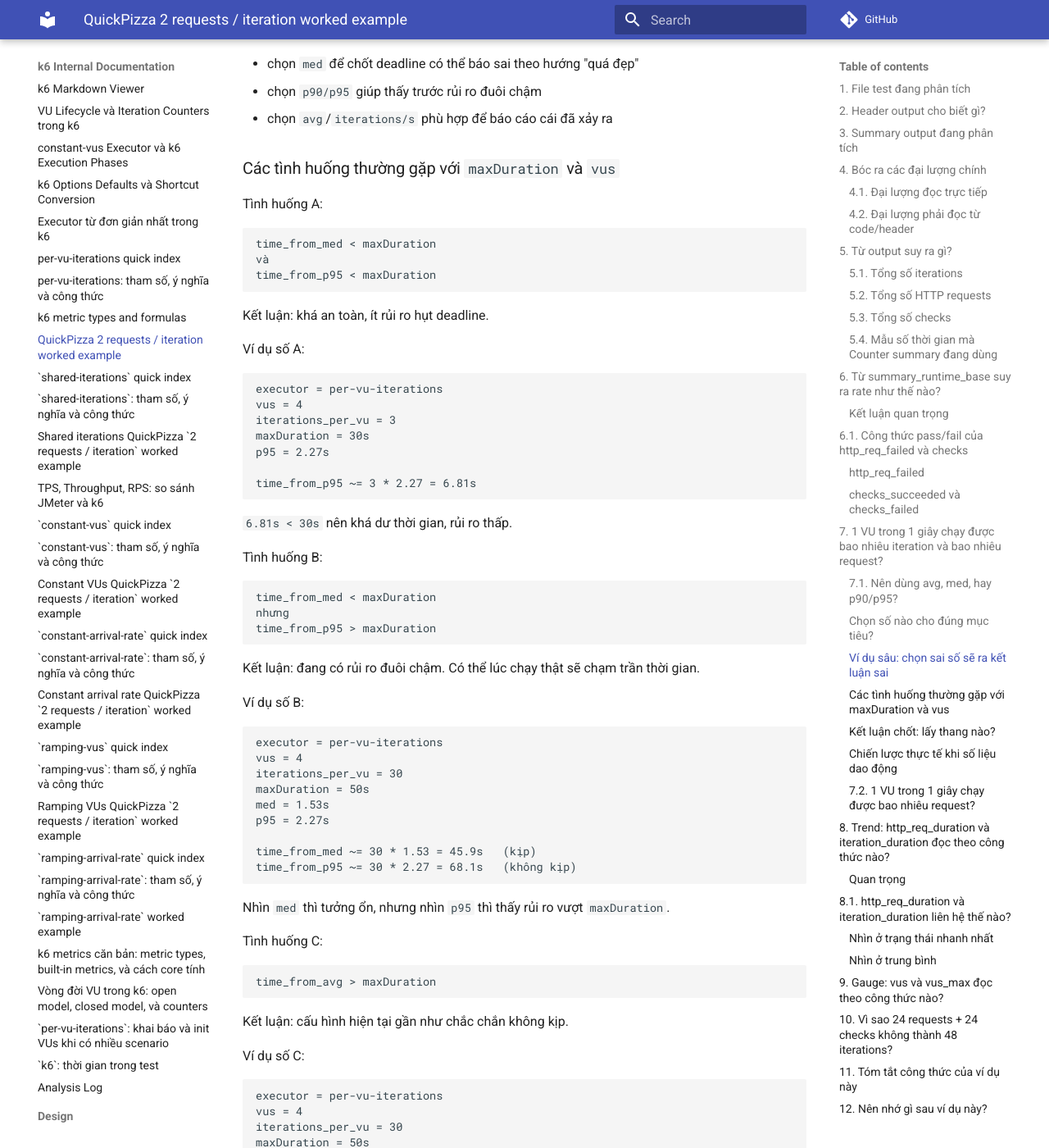
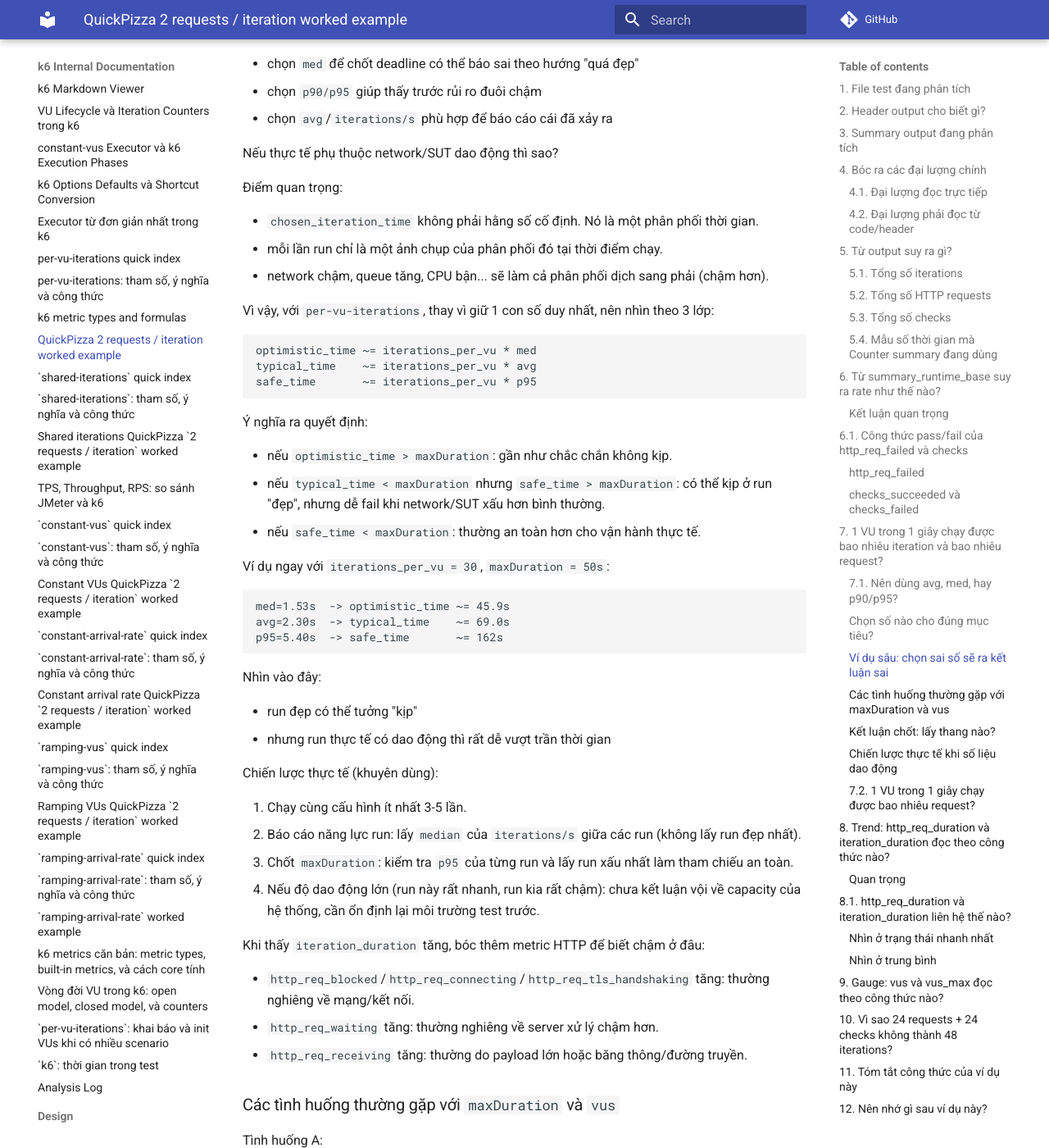
Before and after one commit to meomew-auto/markdown, an MkDocs documentation site: the page built from docs/20260515_quickpizza_two_requests_worked_example.md, in a window 1280 px wide and 1400 px high, scrolled down 13003 px. Shown: the whole window at 82% size. Built offline with MkDocs 1.6.1 and Material for MkDocs 9.7.7, drawn with Linux system fonts in a browser that asks for light colours; comment, search, counter and statistics services are not loaded.

Commit message:
Update docs

````diff
--- a/docs/20260515_quickpizza_two_requests_worked_example.md
+++ b/docs/20260515_quickpizza_two_requests_worked_example.md
@@ -634,6 +634,63 @@ Kết luận của ví dụ này:
 - chọn `p90/p95` giúp thấy trước rủi ro đuôi chậm
 - chọn `avg`/`iterations/s` phù hợp để báo cáo cái đã xảy ra
 
+Nếu thực tế phụ thuộc network/SUT dao động thì sao?
+
+Điểm quan trọng:
+
+- `chosen_iteration_time` không phải hằng số cố định. Nó là một phân phối thời gian.
+- mỗi lần run chỉ là một ảnh chụp của phân phối đó tại thời điểm chạy.
+- network chậm, queue tăng, CPU bận... sẽ làm cả phân phối dịch sang phải (chậm hơn).
+
+Vì vậy, với `per-vu-iterations`, thay vì giữ 1 con số duy nhất, nên nhìn theo 3 lớp:
+
+```text
+optimistic_time ~= iterations_per_vu * med
+typical_time    ~= iterations_per_vu * avg
+safe_time       ~= iterations_per_vu * p95
+```
+
+Ý nghĩa ra quyết định:
+
+- nếu `optimistic_time > maxDuration`:
+  gần như chắc chắn không kịp.
+- nếu `typical_time < maxDuration` nhưng `safe_time > maxDuration`:
+  có thể kịp ở run "đẹp", nhưng dễ fail khi network/SUT xấu hơn bình thường.
+- nếu `safe_time < maxDuration`:
+  thường an toàn hơn cho vận hành thực tế.
+
+Ví dụ ngay với `iterations_per_vu = 30`, `maxDuration = 50s`:
+
+```text
+med=1.53s  -> optimistic_time ~= 45.9s
+avg=2.30s  -> typical_time    ~= 69.0s
+p95=5.40s  -> safe_time       ~= 162s
+```
+
+Nhìn vào đây:
+
+- run đẹp có thể tưởng "kịp"
+- nhưng run thực tế có dao động thì rất dễ vượt trần thời gian
+
+Chiến lược thực tế (khuyên dùng):
+
+1. Chạy cùng cấu hình ít nhất 3-5 lần.
+2. Báo cáo năng lực run:
+   lấy `median` của `iterations/s` giữa các run (không lấy run đẹp nhất).
+3. Chốt `maxDuration`:
+   kiểm tra `p95` của từng run và lấy run xấu nhất làm tham chiếu an toàn.
+4. Nếu độ dao động lớn (run này rất nhanh, run kia rất chậm):
+   chưa kết luận vội về capacity của hệ thống, cần ổn định lại môi trường test trước.
+
+Khi thấy `iteration_duration` tăng, bóc thêm metric HTTP để biết chậm ở đâu:
+
+- `http_req_blocked`/`http_req_connecting`/`http_req_tls_handshaking` tăng:
+  thường nghiêng về mạng/kết nối.
+- `http_req_waiting` tăng:
+  thường nghiêng về server xử lý chậm hơn.
+- `http_req_receiving` tăng:
+  thường do payload lớn hoặc băng thông/đường truyền.
+
 ### Các tình huống thường gặp với `maxDuration` và `vus`
 
 Tình huống A:
````
